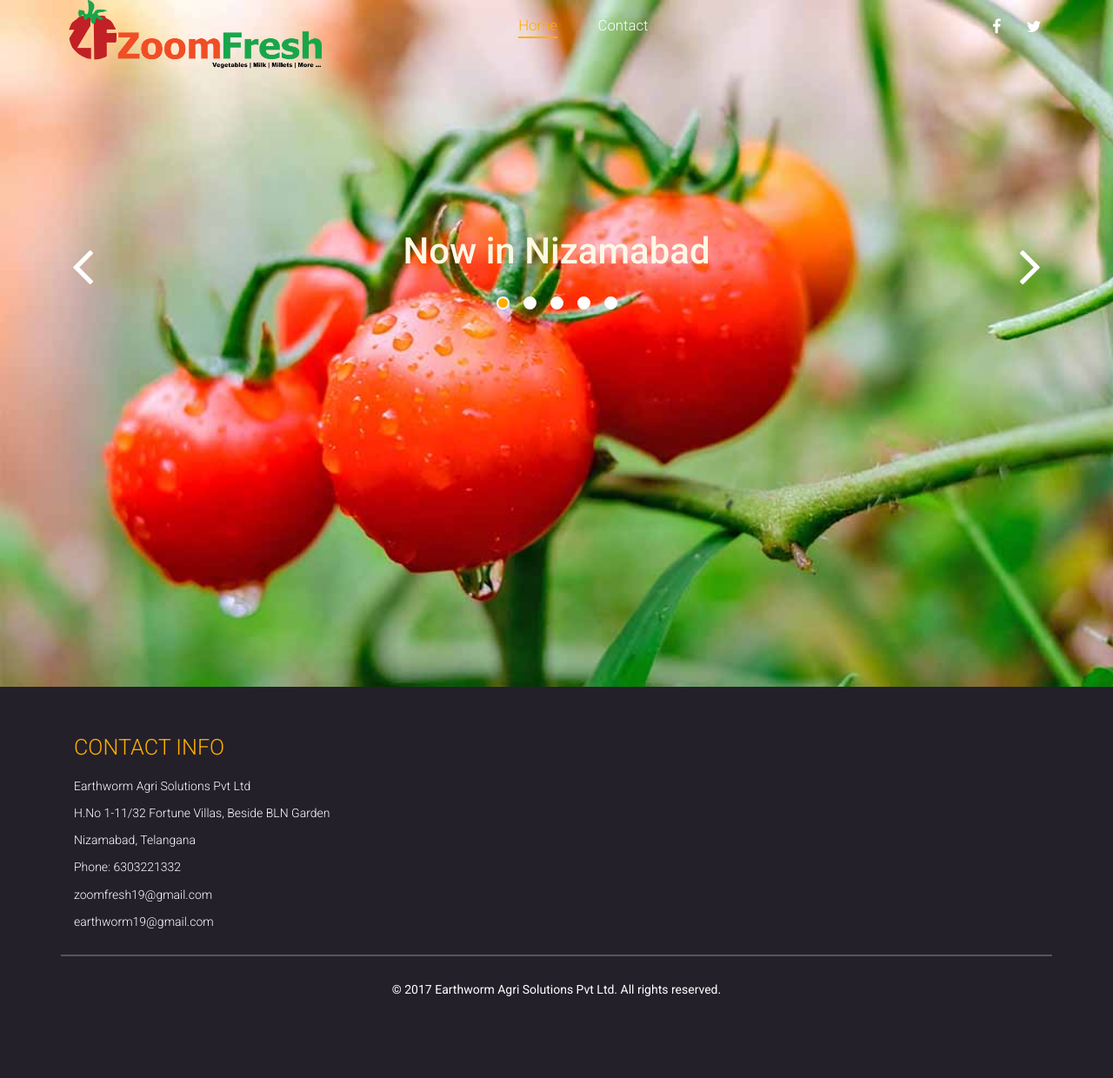
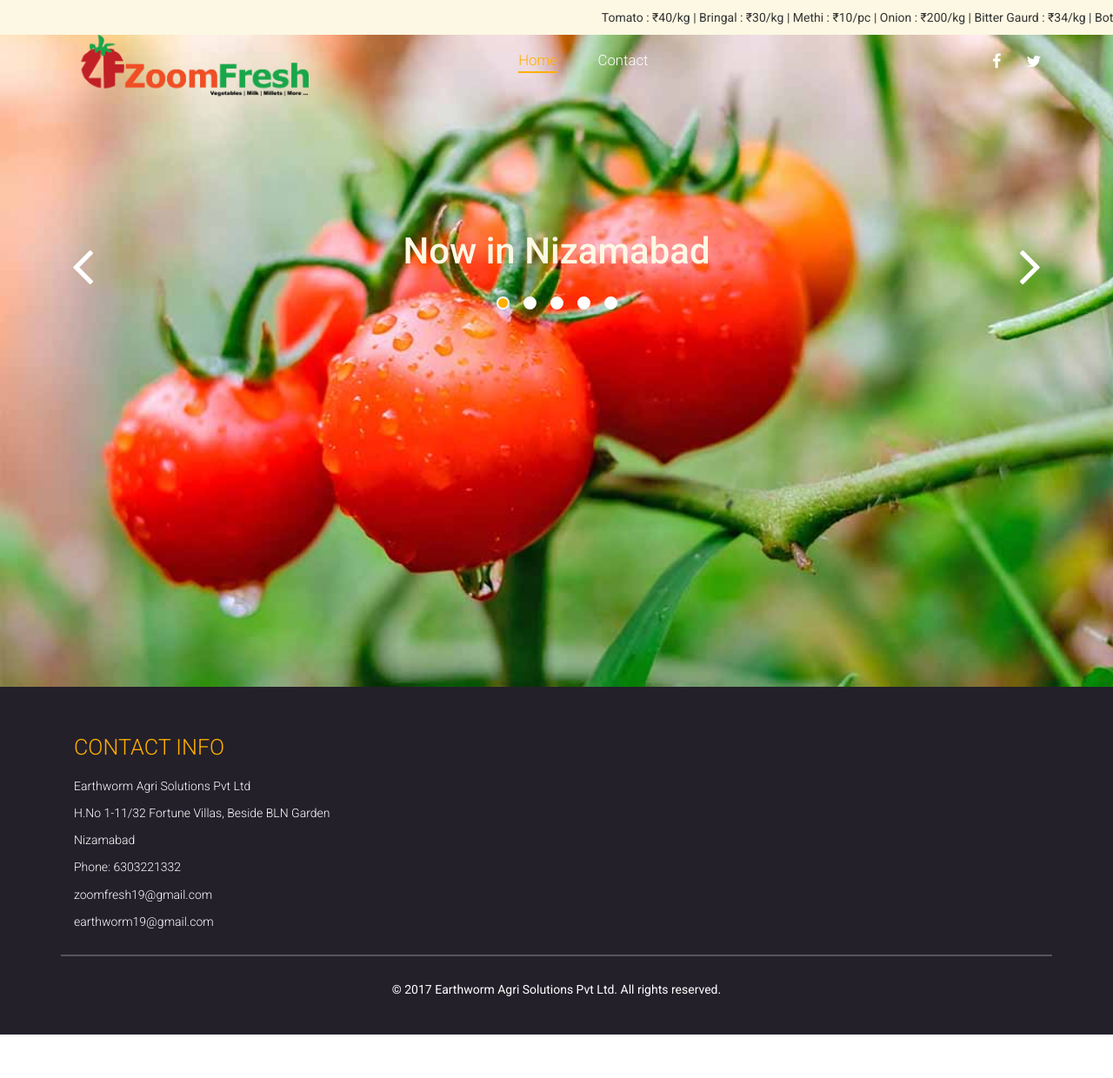
Before and after one commit to earthwormagri19/zf_website, a PHP site: page / in a window 1280 px wide. Shown: the whole page at 87% size. Before the commit the page ends 1146 px from the top, so only its background shows below. Run offline with PHP 8.4, Linux system fonts and the light colour scheme.

Commit message:
Add ticker

```diff
--- a/contact.html
+++ b/contact.html
@@ -25,7 +25,7 @@
 </head>
 <body>
 <!-- banner -->
-	<div class="banner-1">
+	<div class="banner">
 		<div class="header agileinfo-header"><!-- header -->
 			<nav class="navbar navbar-default">
 				<div class="container">
@@ -37,7 +37,7 @@
 							<span class="icon-bar"></span>
 							<span class="icon-bar"></span>
 						</button>
-						<h1><a href="index.html"><i  aria-hidden="true"></i><img src="images/zf.png" alt=" " height="300" width="300" class="img-responsive" /></a></h1>
+						<h1><a href="index.html"><i  aria-hidden="true"></i><img src="images/zf.png" alt=" " height="300" width="400" class="img-responsive" /></a></h1>
 					</div>
 					<!-- Collect the nav links, forms, and other content for toggling -->
 					<div class="collapse navbar-collapse" id="bs-example-navbar-collapse-1">
--- a/css/style.css
+++ b/css/style.css
@@ -71,7 +71,8 @@ body a:hover{
 	-o-background-size:cover;
 	-ms-background-size:cover;
 	background-size:cover;
-	min-height: 790px;
+    min-height: 790px;
+    position:relative;
 }
 /*-- header --*/
 .header {
@@ -3412,4 +3413,72 @@ h2.theme-text {
     }
 
 }
+* { box-sizing: border-box; }
+
+@-webkit-keyframes ticker {
+  0% {
+    -webkit-transform: translate3d(0, 0, 0);
+    transform: translate3d(0, 0, 0);
+    visibility: visible;
+  }
+
+  100% {
+    -webkit-transform: translate3d(-100%, 0, 0);
+    transform: translate3d(-100%, 0, 0);
+  }
+}
+
+@keyframes ticker {
+  0% {
+    -webkit-transform: translate3d(0, 0, 0);
+    transform: translate3d(0, 0, 0);
+    visibility: visible;
+  }
+
+  100% {
+    -webkit-transform: translate3d(-100%, 0, 0);
+    transform: translate3d(-100%, 0, 0);
+  }
+}
+
+.ticker-wrap {
+  position: static;
+  bottom: 0;
+  width: 100%;
+  overflow: hidden;
+  height: 4rem;
+  background-color : #fcf8e3;
+  padding-left: 100%;
+  box-sizing: content-box;
+}
+
+.ticker-wrap .ticker {
+
+    display: inline-block;
+    height: 4rem;
+    line-height: 4rem;
+    white-space: nowrap;
+    padding-right: 100%;
+    box-sizing: content-box;
+
+    -webkit-animation-iteration-count: infinite;
+            animation-iteration-count: infinite;
+    -webkit-animation-timing-function: linear;
+            animation-timing-function: linear;
+   -webkit-animation-name: ticker;
+           animation-name: ticker;
+    -webkit-animation-duration: 30s;
+    animation-duration: 30s;
+}
+
+.ticker .item__item {
+    display: inline-block !important;
+    padding: 0 2rem !important;
+    font-size: 2rem !important;
+    color: #185e2e !important;
+}
+
+
+body { padding-bottom: 5rem; }
+h1,h2,p {padding: 0 5%;}
 /*-- //responsive-design --*/
--- a/home.html
+++ b/home.html
@@ -29,6 +29,12 @@
 	<div class="banner">
 		<div class="header agileinfo-header"><!-- header -->
 			<nav class="navbar navbar-default navbar-fixed-top">
+				<div class="ticker-wrap">
+					<div class="ticker">
+						<div class="ticker__item">Tomato : ₹40/kg    |  Bringal : ₹30/kg  | Methi : ₹10/pc | Onion : ₹200/kg  | Bitter Gaurd : ₹34/kg | Bottle Gaurd ₹70/kg | Tomato : ₹40/kg | Bringal : ₹30/kg
+							| Methi : ₹10/pc | Onion : ₹200/kg  | Bitter Gaurd : ₹34/kg | Bottle Gaurd ₹70/kg</div>
+					</div>
+				</div>
 				<div class="container">
 					<!-- Brand and toggle get grouped for better mobile display -->
 					<div class="navbar-header">
@@ -317,7 +323,6 @@
 		</div>
 	</div> -->
 <!-- //bootstrap-pop-up -->
-
 	<!-- footer start here -->
 	<div class="footer-agile">
 		<div class="container">
@@ -347,7 +352,7 @@
 					<ul>
 						<li>Earthworm Agri Solutions Pvt Ltd</li>
 						<li>H.No 1-11/32 Fortune Villas, Beside BLN Garden</li>
-						<li>Nizamabad, Telangana</li>
+						<li>Nizamabad</li>
 						<li>Phone: 6303221332</li>
 						<li><a href="zoomfresh19@gmail.com"> zoomfresh19@gmail.com</a></li>
 						<li><a href="earthwormagri19@gmail.com"> earthworm19@gmail.com</a></li>
```
Also changed, not shown: index.html (+6 -1 lines).
